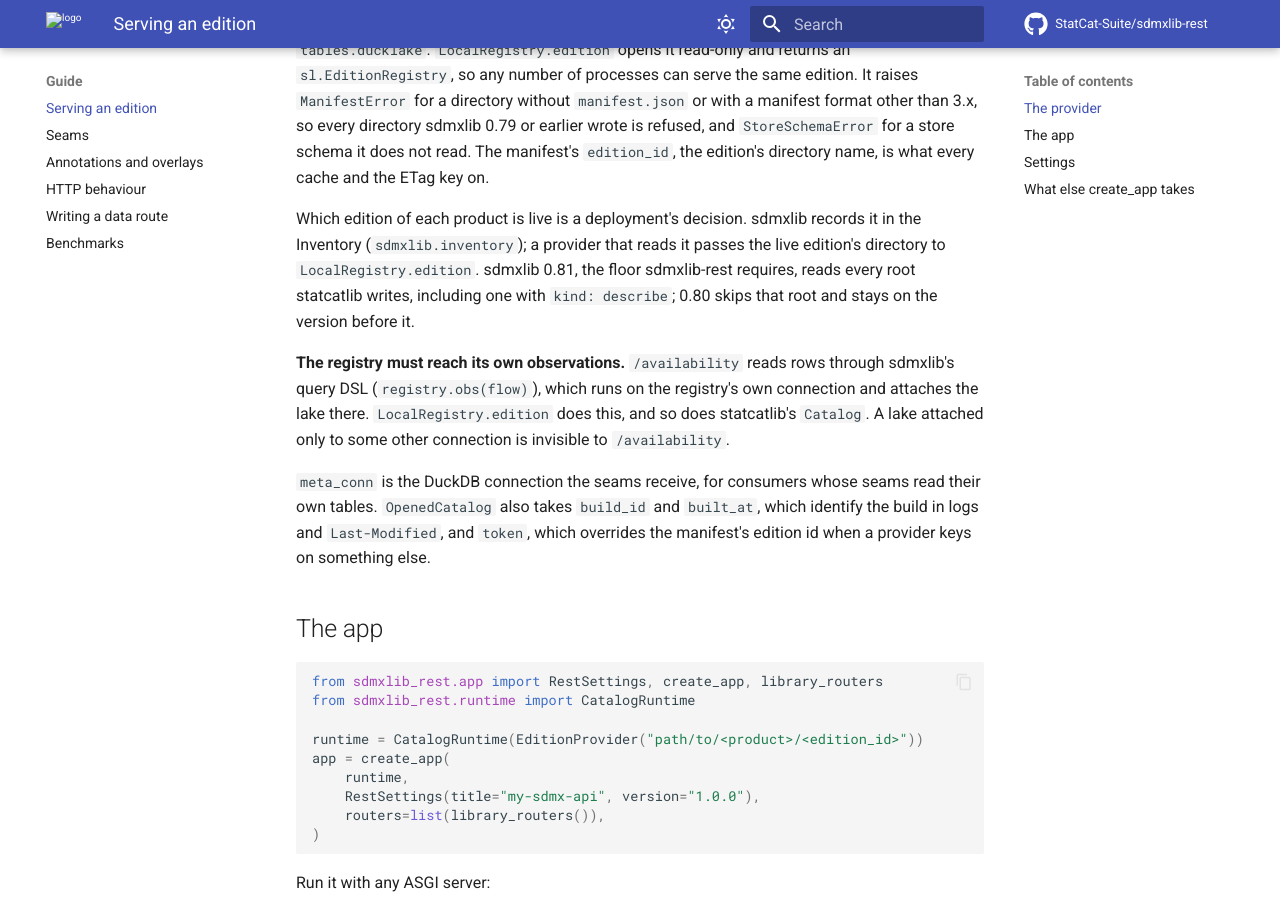
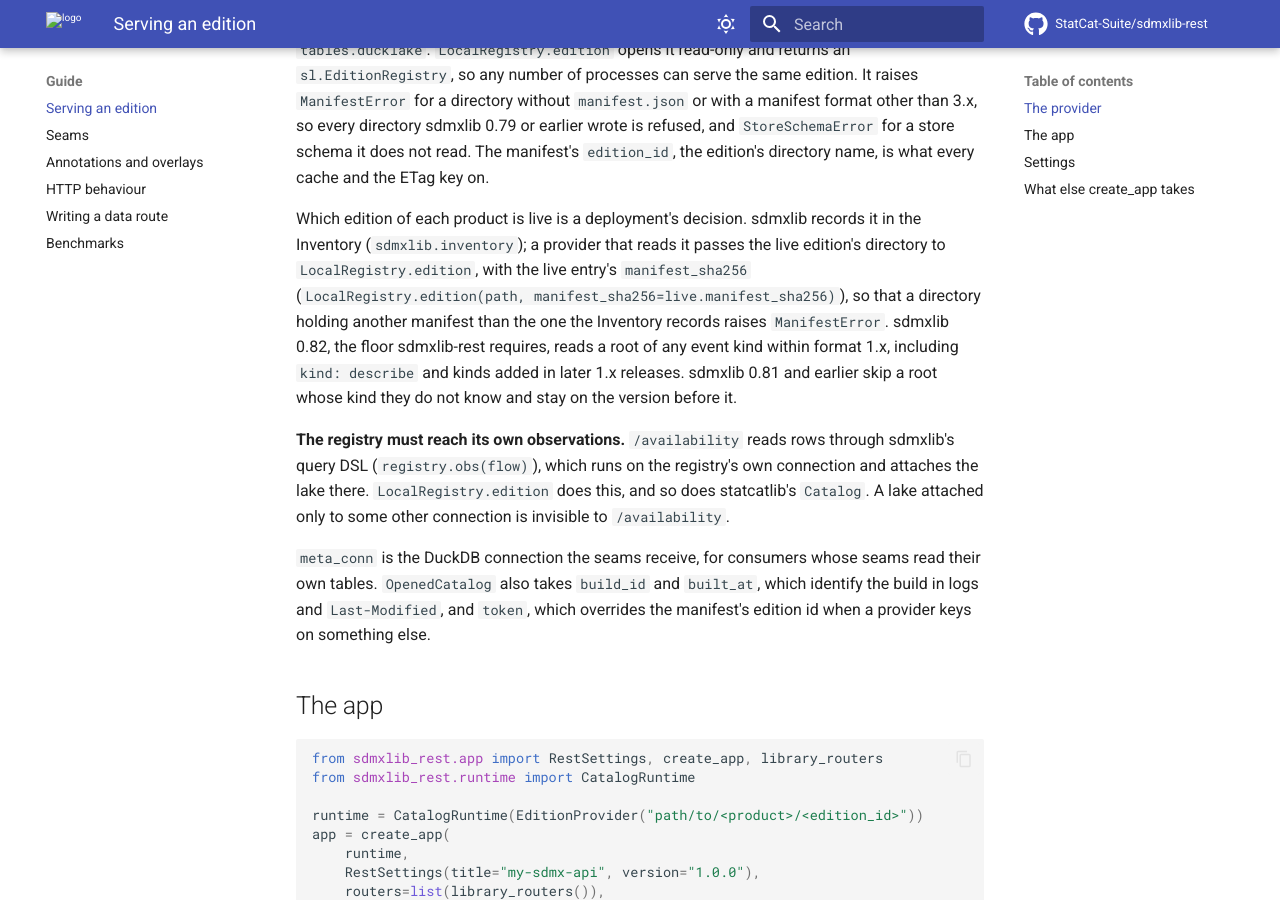
Before and after one commit to StatCat-Suite/sdmxlib-rest, an MkDocs documentation site: the page built from docs/serving.md, in a window 1280 px wide and 900 px high, scrolled down 774 px. Built offline with MkDocs 1.6.1 and Material for MkDocs 9.7.7, drawn with Linux system fonts in a browser that asks for light colours; comment, search, counter and statistics services are not loaded.

Commit message:
chore(deps): adopt sdmxlib 0.82 (GH-87)
Raise the pin to sdmxlib>=0.82,<0.83. sdmxlib 0.82 reads an Inventory root
of any event kind within format 1.x; 0.81 skips a root whose kind it does
not know and stays on the version before it.

docs/serving.md names 0.82 as the floor and shows a provider that reads the
Inventory passing the live entry's manifest_sha256 to
LocalRegistry.edition. A new test writes a root with an undefined kind as
raw JSON and checks that LiveInventory reads it; it fails on 0.81.0.

```diff
--- a/docs/serving.md
+++ b/docs/serving.md
@@ -39,10 +39,14 @@ is what every cache and the ETag key on.
 
 Which edition of each product is live is a deployment's decision. sdmxlib
 records it in the Inventory (`sdmxlib.inventory`); a provider that reads it
-passes the live edition's directory to `LocalRegistry.edition`. sdmxlib 0.81,
-the floor sdmxlib-rest requires, reads every root statcatlib writes, including
-one with `kind: describe`; 0.80 skips that root and stays on the version
-before it.
+passes the live edition's directory to `LocalRegistry.edition`, with the live
+entry's `manifest_sha256` (`LocalRegistry.edition(path,
+manifest_sha256=live.manifest_sha256)`), so that a directory holding another
+manifest than the one the Inventory records raises `ManifestError`. sdmxlib
+0.82, the floor sdmxlib-rest requires, reads a root of any event kind within
+format 1.x, including `kind: describe` and kinds added in later 1.x releases.
+sdmxlib 0.81 and earlier skip a root whose kind they do not know and stay on
+the version before it.
 
 **The registry must reach its own observations.** `/availability` reads rows
 through sdmxlib's query DSL (`registry.obs(flow)`), which runs on the
--- a/pyproject.toml
+++ b/pyproject.toml
@@ -29,9 +29,10 @@ dependencies = [
     # 0.80 reads manifest 3.0 and opens an edition read-only as
     # `EditionRegistry` (`LocalRegistry.edition`); it refuses a 2.x manifest.
     # 0.81 reads an Inventory root with `kind: describe`, which 0.80 skips
-    # (GH-84).
+    # (GH-84). 0.82 reads a root of any event kind within format 1.x, which
+    # 0.81 skips when it does not know the kind (GH-87).
     # Capped at the next minor while sdmxlib is pre-1.0, where a minor may break.
-    "sdmxlib>=0.81,<0.82",
+    "sdmxlib>=0.82,<0.83",
     "attrs>=24",
     # 0.133 is the first FastAPI that lets Starlette past 1.0.
     "fastapi>=0.133",
```
Also changed, not shown: CLAUDE.md (+1 -1 lines), EGM.md (+1 -1 lines), 1 other file.
